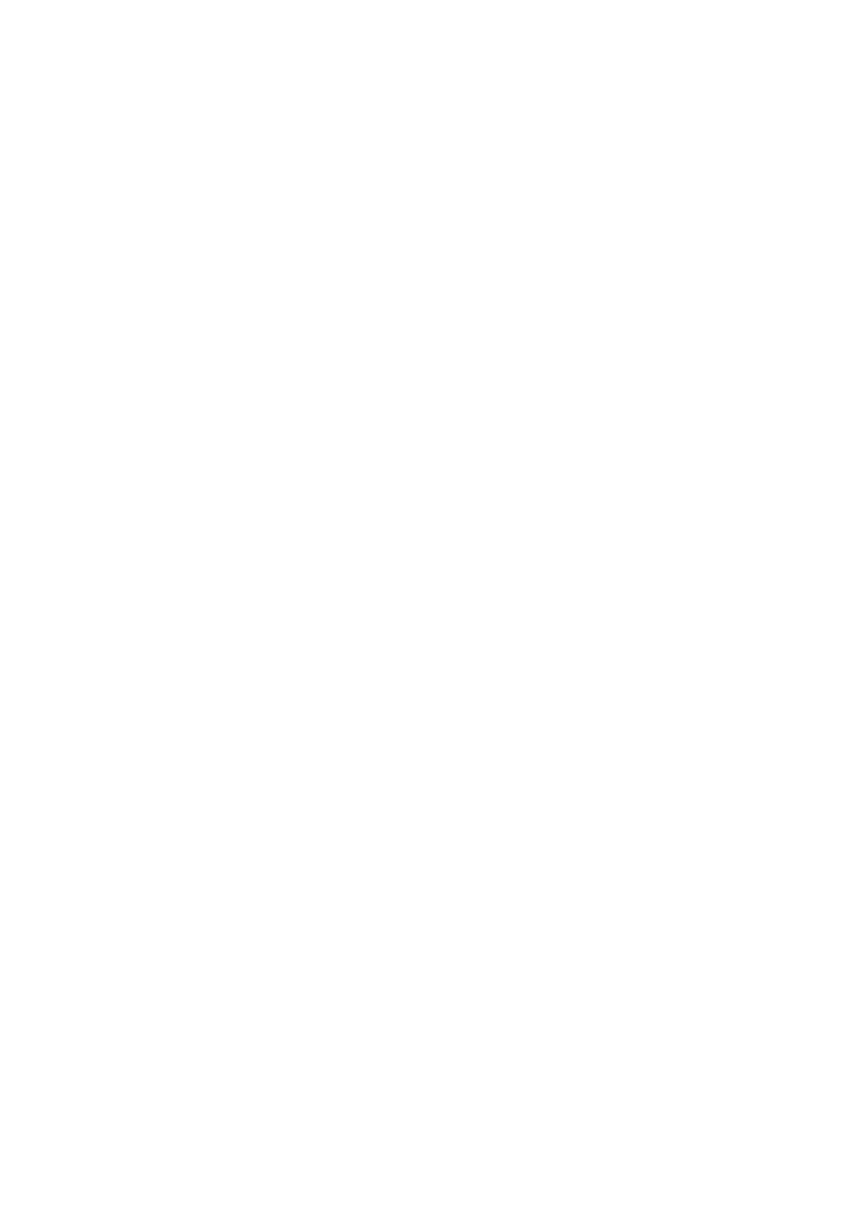
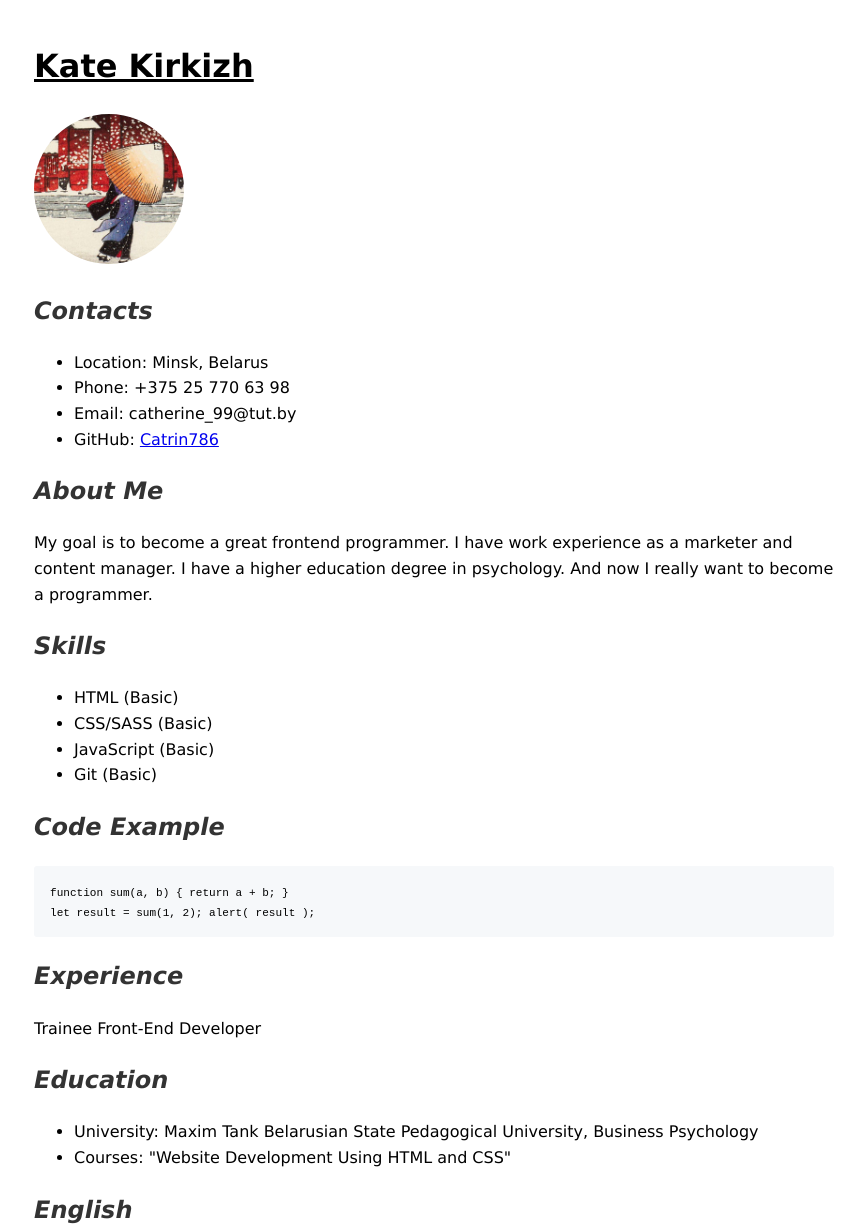
Before and after one commit to Catrin786/rsschool-cv, a plain HTML site: page index.html in a window 1280 px wide. Shown: the top 1232 px of the page, without its empty margins (206-1070 px from the left). Before the commit the page ends 800 px from the top, so only its background shows below. Drawn offline with Linux system fonts and the light colour scheme.

Commit message:
feat: add HTML structure from gh-pages

```diff
--- a/index.html
+++ b/index.html
@@ -1 +1,54 @@
-<!-- Здесь будет html -->
+<!DOCTYPE html>
+<html lang="en">
+<head>
+    <meta charset="UTF-8">
+    <meta name="viewport" content="width=device-width, initial-scale=1.0">
+    <title>My CV</title>
+    <link rel="stylesheet" href="style.css">
+</head>
+<body>
+    <div class="container">
+        <h1>Kate Kirkizh</h1>
+        <div class="photo-st">
+        <img src="avatar.jpg" alt="photo">
+        </div>
+        <h2>Contacts</h2>
+        <ul>
+            <li>Location: Minsk, Belarus</li>
+            <li>Phone: +375 25 770 63 98</li>
+            <li>Email: catherine_99@tut.by</li>
+            <li>GitHub: <a href ="https://github.com/Catrin786" target="_blank">Catrin786</a></li>
+        </ul>
+
+        <h2>About Me</h2>
+            <p>My goal is to become a great frontend programmer.
+                I have work experience as a marketer and content manager.
+                I have a higher education degree in psychology.
+                And now I really want to become a programmer.</p>
+        <h2>Skills</h2>
+        <ul>
+            <li>HTML (Basic)</li>
+            <li>CSS/SASS (Basic)</li>
+            <li>JavaScript (Basic)</li>
+            <li>Git (Basic)</li>
+        </ul>
+
+        <h2>Code Example</h2>
+        <div class="code-ex">
+        <code>function sum(a, b) { return a + b; }</code><br>
+        <code>let result = sum(1, 2); alert( result );</code>
+        </div>
+        <h2>Experience</h2>
+        <p>Trainee Front-End Developer</p>
+        <h2>Education</h2>
+        <ul>
+            <li>University: Maxim Tank Belarusian State Pedagogical University, Business Psychology</li>
+            <li>Courses: &quot;Website Development Using HTML and CSS&quot;</li>
+        </ul>
+        <h2>English</h2>
+        <ul>
+            <li>B1</li>
+        </ul>
+    </div>
+</body>
+</html>
--- a/style.css
+++ b/style.css
@@ -1 +1,44 @@
-/* Здесь будут описаны стили cv */
+body {
+    font-family: Verdana, regular;
+    line-height: 1.6;
+    margin: 0;
+    padding: 0;
+}
+
+.container {
+    max-width: 800px;
+    margin: 0 auto;
+    padding: 20px;
+}
+
+h1 {
+  text-decoration: underline;
+}
+
+h2 {
+    color: #333;
+    font-style: italic
+}
+
+.code-ex {
+    padding: 16px;
+    overflow: auto;
+    font-size: 85%;
+    line-height: 1.45;
+    background-color: #f6f8fa;
+    border-radius: 3px;
+}
+
+.photo-st {
+width: 150px;
+height: 150px;
+border-radius: 50%;
+overflow: hidden;
+display: inline-block;
+}
+
+img {
+width: 100%;
+height: 100%;
+object-fit: cover;
+}
```
Also changed, not shown: avatar.jpg (added).
